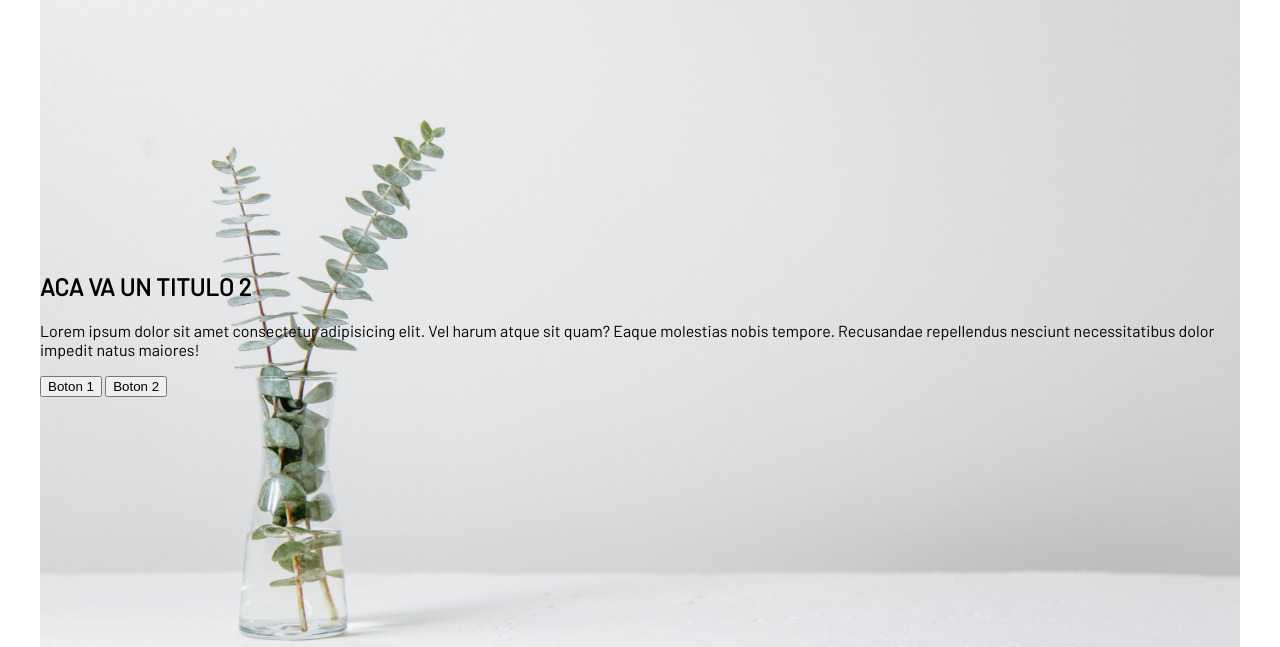
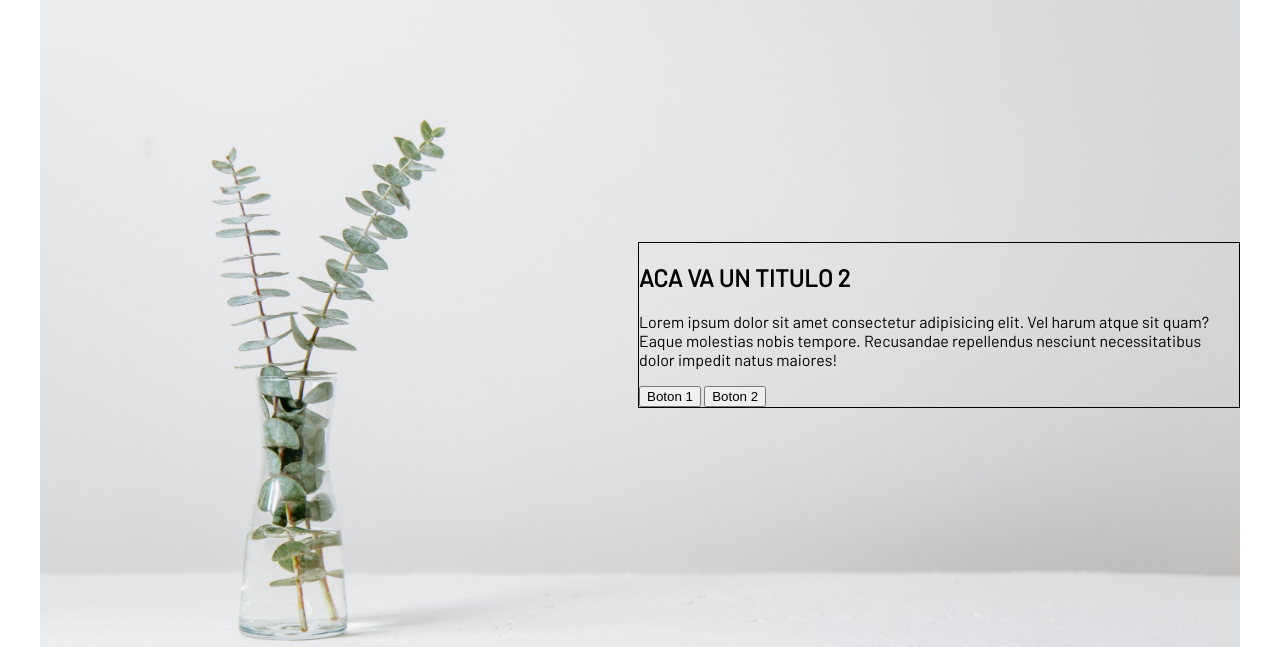
Before and after one commit to fd1az/proyectointegrador, a plain HTML site: page index.html in a window 1280 px wide. Shown: the part 81-728 px from the top of the page. Drawn offline with Linux system fonts and the light colour scheme.

Commit message:
ta facherito eeeh

```diff
--- a/style.css
+++ b/style.css
@@ -8,8 +8,7 @@ body {
 }
 
 /* REseteo de HTML */
-*:before
-*:after {
+*:before *:after {
   box-sizing: inherit;
 }
 
@@ -66,6 +65,11 @@ li:last-child {
   background-position: center;
   min-height: 650px;
   display: flex;
-    flex-direction: column;
-    justify-content: center;
+  align-items: center;
+  justify-content: flex-end;
 }
+
+.central-details {
+  border: black 1px solid;
+  flex-basis: 50%;
+}
```
Lines whose indentation alone changed are shown as unchanged.
